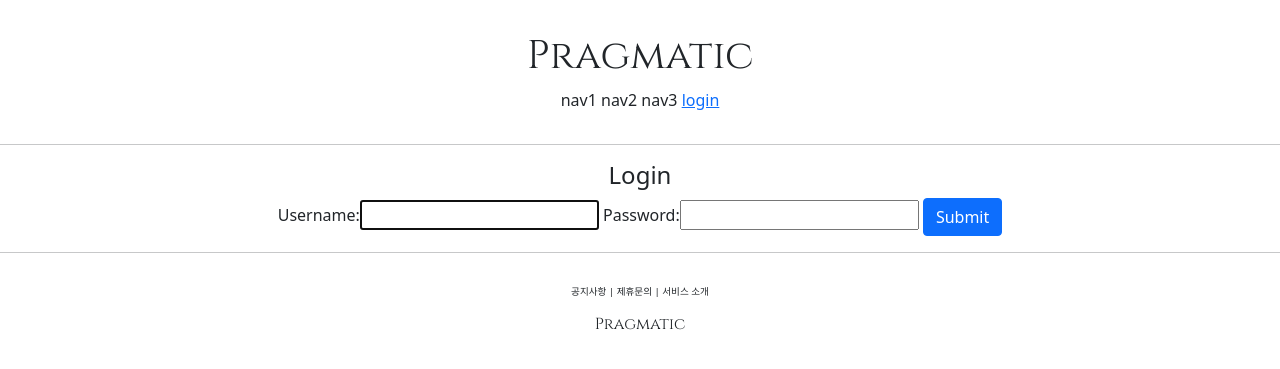
After one commit to JBG0000/pragmatic, a Django app: page /account/login/ in a window 1280 px wide. The commit adds this page. Shown: the top 369 px of the page. Run offline with Django 3.2, Linux system fonts and the light colour scheme.

Commit message:
django course 22 commit

```diff
--- /dev/null
+++ b/accountap/templates/accountap/login.html
@@ -0,0 +1,25 @@
+{% extends 'base.html' %}
+
+{% block content %}
+
+    <div style="text-align: center">
+        <div>
+            <h4>Login</h4>
+        </div>
+        <div>
+            <form action="" method="post">
+                {% csrf_token %}
+                {{ form }}
+                <input type="submit" class="btn btn-primary"> {# 버튼 #}
+            </form>
+        </div>
+
+
+    </div>
+
+
+
+
+
+
+{% endblock %}
--- a/accountap/urls.py
+++ b/accountap/urls.py
@@ -1,3 +1,4 @@
+from django.contrib.auth.views import LoginView, LogoutView
 from django.urls import path
 
 from accountap.views import hello_world, AccountCreateView
@@ -6,5 +7,9 @@ app_name = "accountap"
 
 urlpatterns = [
     path('hello_world/', hello_world, name='hello_world'),
+
+    path('login/', LoginView.as_view(template_name='accountap/login.html'), name='login'),
+    path('logout/', LogoutView.as_view(), name='logout'),    #로그인 로그아웃은 뷰에서 따로 함수 만들지 않아도 장고에서 제공
+
     path('create/', AccountCreateView.as_view(), name='create'),
 ]
--- a/templates/header.html
+++ b/templates/header.html
@@ -8,6 +8,14 @@
         <span>nav1</span>
         <span>nav2</span>
         <span>nav3</span>
-        <span>nav4</span>
+        {% if not user.is_authenticated %}  {# 로그인이 되어있지 않다면  #}
+        <a href="{% url 'accountap:login' %}?next={{ request.path }}">  {# 작업 후 원래 있있었던 페이지로 돌아옴 #}
+            <span>login</span>  {# 로그인 표시 #}
+        </a>
+        {% else %}  {# 로그인 되어있으면 #}
+        <a href="{% url 'accountap:logout' %}?next={{ request.path }}">
+            <span>logout</span> {# 로그아웃 표시 #}
+        </a>
+        {% endif %}
     </div>
 </div>
```
Also changed, not shown: pragmatic/settings.py (+7 -0 lines).
